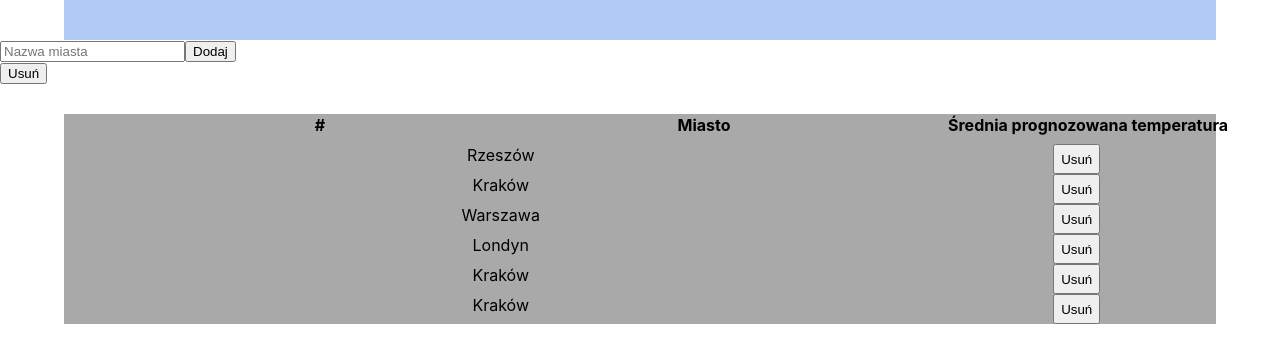
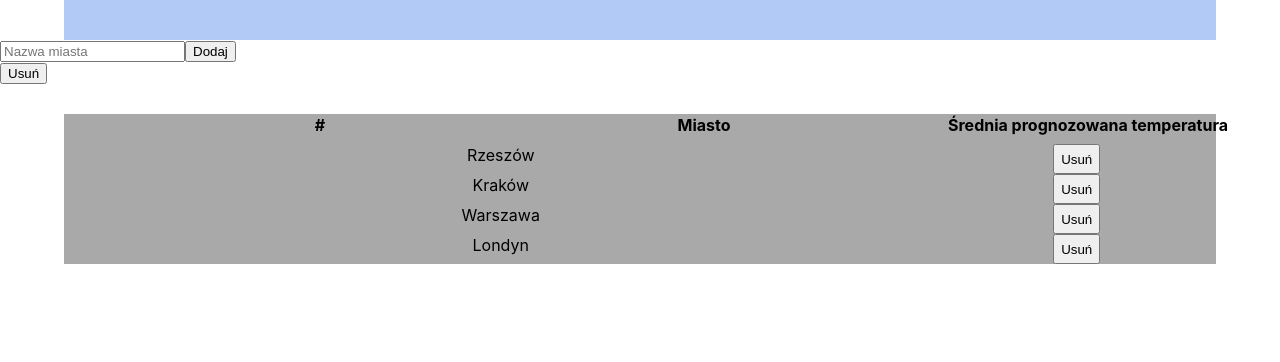
Before and after one commit to kargeb/PGS_React, a React (Create React App) app: page / in a window 1280 px wide. Shown: the top 362 px of the page. Built offline with nearby package versions, Linux system fonts and the light colour scheme.

Commit message:
just before API connection

```diff
--- a/src/data/cities.js
+++ b/src/data/cities.js
@@ -21,11 +21,4 @@ export const cities = [
   }
 ];
 
-export const citiesNames = [
-  "Rzeszów",
-  "Kraków",
-  "Warszawa",
-  "Londyn",
-  "Kraków",
-  "Kraków"
-];
+export const citiesNames = ["Rzeszów", "Kraków", "Warszawa", "Londyn"];
--- a/src/views/Root/Root.js
+++ b/src/views/Root/Root.js
@@ -12,15 +12,21 @@ class Root extends Component {
   };
 
   clickHandle = e => {
-    // console.log(e.target.name);
-
     const newCity = e.target.name;
 
-    this.setState(prevState => {
-      return {
-        cities: [...prevState.cities, newCity]
-      };
-    });
+    const currentCities = [...this.state.cities];
+    console.log(" current cities: " + currentCities);
+    console.log(newCity);
+    var index = currentCities.indexOf(newCity);
+    currentCities.splice(index, 1);
+
+    this.setState({ cities: currentCities });
+
+    // this.setState(prevState => {
+    //   return {
+    //     cities: [...prevState.cities, newCity]
+    //   };
+    // });
   };
 
   handleSubmit = e => {
@@ -36,6 +42,14 @@ class Root extends Component {
         addingCity: ""
       };
     });
+  };
+
+  checkWeather = () => {
+    const URL_LEFT_PART = "http://api.openweathermap.org/data/2.5/forecast?q=";
+    const URL_RIGHT_PART =
+      "&appid=09d095681879bfdc3462857a2653dc8c&units=metric";
+
+    // http://api.openweathermap.org/data/2.5/forecast?q=lancut&appid=09d095681879bfdc3462857a2653dc8c&units=metric
   };
 
   handleChange = event => {
```
